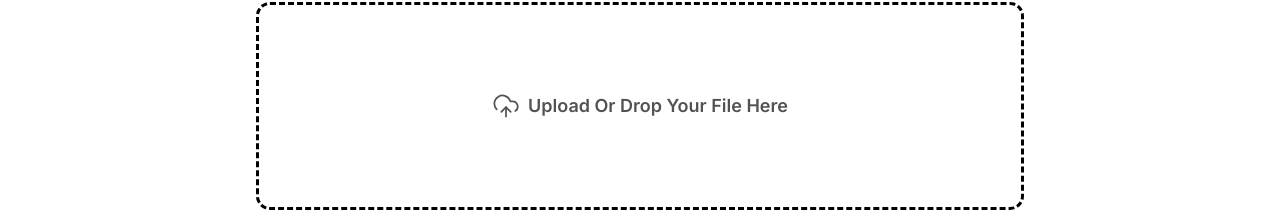
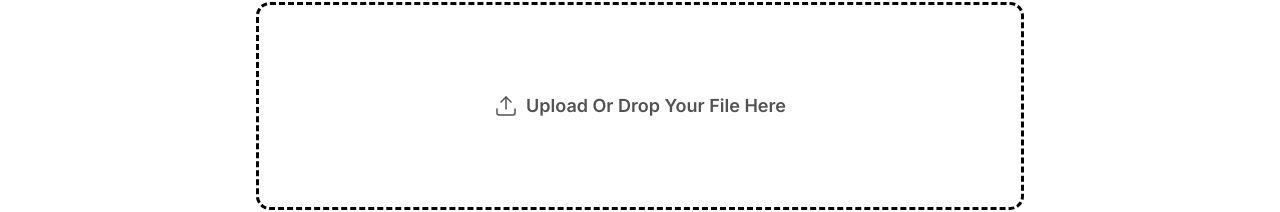
Before and after one commit to aspherr/Morph, a Next.js app: page / in a window 1280 px wide. Shown: the part 347-559 px from the top of the page. Built offline with nearby package versions, Linux system fonts and the light colour scheme.

Commit message:
chore: updated file-drop icon

```diff
--- a/src/app/page.tsx
+++ b/src/app/page.tsx
@@ -1,7 +1,7 @@
 "use client"
 
 import { useRef, useEffect, useState, DragEvent } from "react";
-import { CloudUpload, File, FileCheck2, X, Image, FileText, AudioLines, Video, Archive } from "lucide-react"
+import { Upload, File, FileCheck2, X, Image, FileText, AudioLines, Video, Archive } from "lucide-react"
 import { useTheme } from "next-themes";
 import { toast } from "sonner"
 
@@ -57,8 +57,8 @@ export default function Home() {
   }
 
   const uploadIcon = drag ?
-    <FileCheck2 className="h-[1.75rem] w-[1.75rem] rotate-0 transition-all" strokeWidth={1.5}/>
-    : <CloudUpload className="h-[1.75rem] w-[1.75rem] rotate-0 transition-all" strokeWidth={1.5}/>
+    <FileCheck2 className="h-[1.5rem] w-[1.5rem] rotate-0 transition-all" strokeWidth={1.5}/>
+    : <Upload className="h-[1.5rem] w-[1.5rem] rotate-0 transition-all" strokeWidth={1.5}/>
 
   const uploadText = drag ?
     "Release To Upload Your File"
```
